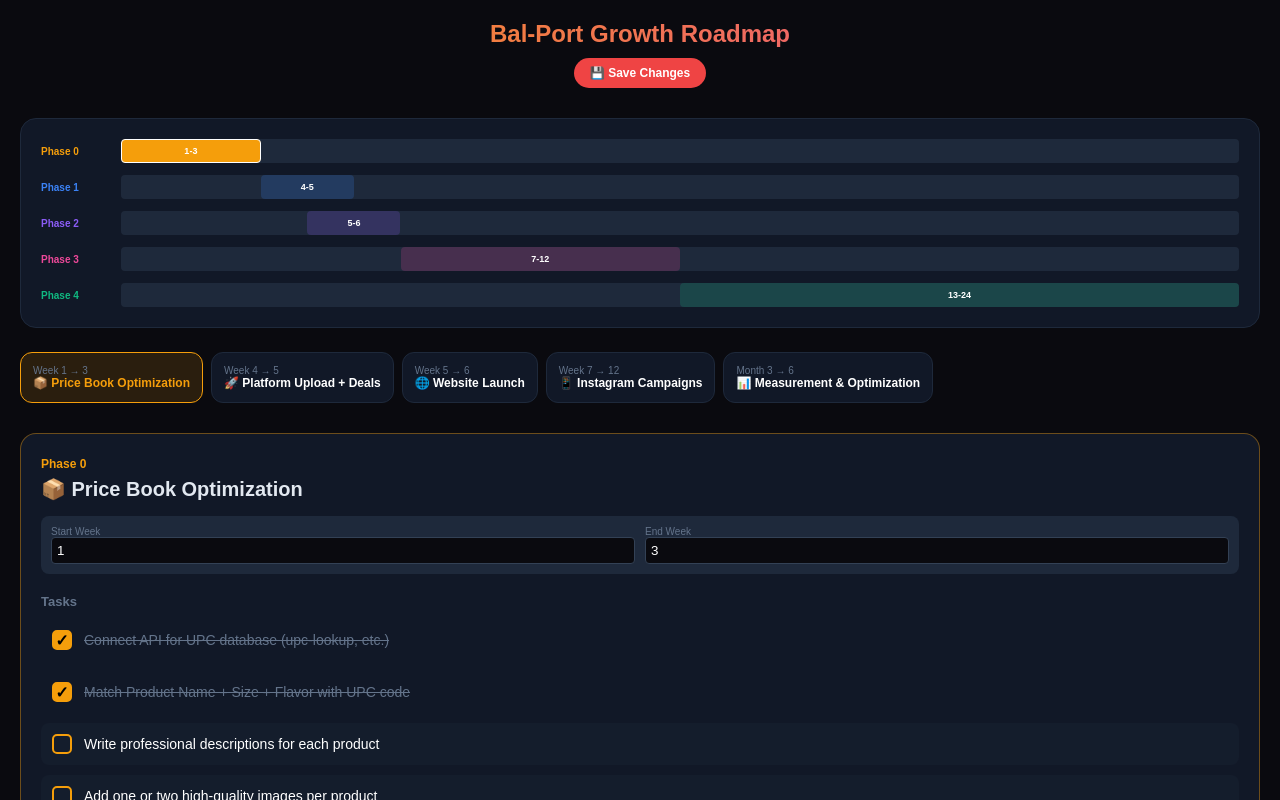
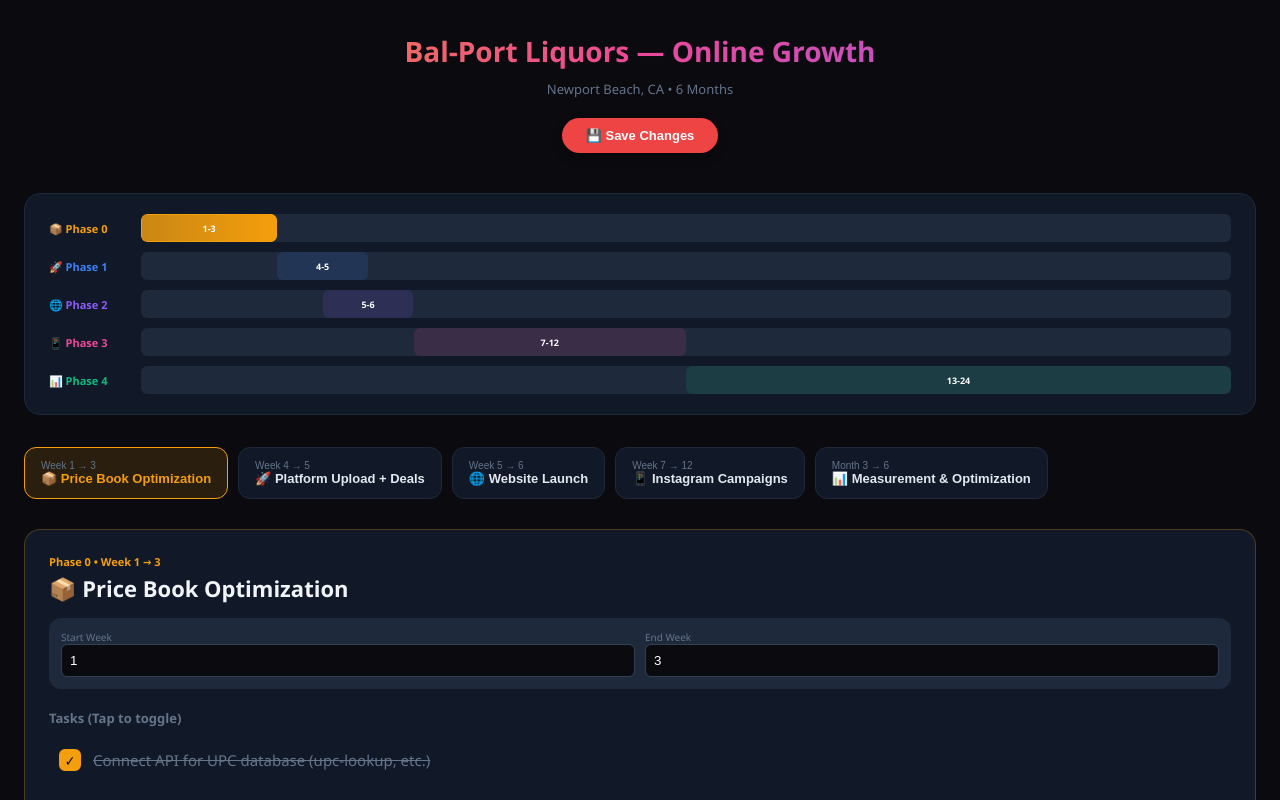
Before and after one commit to GeoTouhme/balport_roadmap, a React (Vite) app: page / in a window 1280 px wide. Both pictures are taken after a click on the button "⚙️ Edit Schedule". Built offline with nearby package versions, Linux system fonts and the light colour scheme.

Commit message:
Restore phase suggestions and extra strategies while keeping schedule editing

```diff
--- a/src/App.jsx
+++ b/src/App.jsx
@@ -17,6 +17,7 @@
       { text: "Add one or two high-quality images per product", done: false },
       { text: "Final review and audit of the price book", done: false },
     ],
+    suggestions: [],
   },
   {
     id: 1,
@@ -30,8 +31,12 @@
     tasks: [
       { text: "Upload optimized price book to DoorDash and Uber Eats", done: false },
       { text: "Update store images and categories on both platforms", done: false },
-      { text: "Launch Offers & Deals plan", done: false },
-      { text: "Verify operating hours and delivery zones", done: false },
+      { text: "Launch Offers & Deals plan (Bundle deals, Free delivery threshold)", done: false },
+      { text: "Verify operating hours, delivery zones, and minimum order", done: false },
+    ],
+    suggestions: [
+      "Create online-exclusive Bundle deals (e.g., Buy 2 + Free delivery)",
+      "Enable 'Pickup discount' on DoorDash to encourage self-collection and reduce commission",
     ],
   },
   {
@@ -45,8 +50,14 @@
     icon: "🌐",
     tasks: [
       { text: "Officially launch the Full Stack website", done: false },
-      { text: "Enable DoorDash Drive API Integration", done: false },
-      { text: "Test Age Verification and Checkout", done: false },
+      { text: "Enable DoorDash Drive On-Demand API Integration", done: false },
+      { text: "Test Age Verification Flow and Checkout page", done: false },
+      { text: "Add Google Analytics + Meta Pixel for tracking", done: false },
+      { text: "Link Google Business Profile to the website", done: false },
+    ],
+    suggestions: [
+      "Add SMS/Email capture at first order to build a customer database for retargeting",
+      "Create an 'Order Direct & Save' page explaining the price difference vs DoorDash",
     ],
   },
   {
@@ -59,9 +70,15 @@
     color: "#ec4899",
     icon: "📱",
     tasks: [
-      { text: "Produce weekly Reels", done: false },
-      { text: "'Order Direct & Pay Less' campaign", done: false },
-      { text: "Paid Ads targeting nearby ZIP codes", done: false },
+      { text: "Produce weekly Reels (featured product, offer, behind the scenes)", done: false },
+      { text: "'Order Direct & Pay Less' campaign targeting Newport Beach", done: false },
+      { text: "Instagram Stories with limited-time offers (Flash deals)", done: false },
+      { text: "Paid Ads targeting nearby ZIP codes (92663, 92657, 92625...)", done: false },
+      { text: "Reply to every comment and Message within 24 hours", done: false },
+    ],
+    suggestions: [
+      "Use UGC (User Generated Content) — ask customers to film their orders for a discount",
+      "Collaborate with local businesses or influencers in Orange County (OC)",
     ],
   },
   {
@@ -74,10 +91,49 @@
     color: "#10b981",
     icon: "📊",
     tasks: [
-      { text: "Analyze Website Conversion Rate", done: false },
-      { text: "Review top-selling products", done: false },
-      { text: "A/B Test product descriptions", done: false },
+      { text: "Analyze Website Conversion Rate vs DoorDash/Uber Eats", done: false },
+      { text: "Review top-selling products and boost their visibility", done: false },
+      { text: "A/B Test product images and descriptions", done: false },
+      { text: "Compare ROAS for each Instagram campaign and refine targeting", done: false },
+      { text: "Add Loyalty Program (points, discount codes for repeat customers)", done: false },
     ],
+    suggestions: [
+      "Start Local SEO: write light blog posts like 'best wine delivery Newport Beach'",
+      "Consider Google Ads for search terms like 'liquor delivery near me' in OC",
+    ],
+  },
+];
+
+const extraStrategies = [
+  {
+    icon: "🗺️",
+    title: "Local SEO",
+    text: "Optimize Google Business Profile. Add fresh photos and update hours. Target keywords like 'liquor delivery Newport Beach'.",
+  },
+  {
+    icon: "💬",
+    title: "SMS Marketing",
+    text: "Collect customer numbers at pickup. Send weekly flash deals. Costs are significantly lower than paid ads.",
+  },
+  {
+    icon: "⭐",
+    title: "Reviews Strategy",
+    text: "Ask every satisfied customer for a Google Review. 10+ positive reviews boost your local search ranking.",
+  },
+  {
+    icon: "🎁",
+    title: "Loyalty Program",
+    text: "Earn points on every website order. Increases retention and motivates direct ordering over DoorDash.",
+  },
+  {
+    icon: "📦",
+    title: "Bundle Deals",
+    text: "Design online-only bundles not available on DoorDash. Makes price comparison harder and increases AOV.",
+  },
+  {
+    icon: "📈",
+    title: "Weekly Reporting",
+    text: "Track daily: Order count, AOV, and best-selling items. Make decisions based on data, not guesswork.",
   },
 ];
 
@@ -89,26 +145,28 @@
   const [isEditing, setIsEditing] = useState(false);
 
   useEffect(() => {
-    const saved = localStorage.getItem("balport_roadmap_v2_progress");
+    const saved = localStorage.getItem("balport_roadmap_v3_progress");
     if (saved) {
-      try { setPhases(JSON.parse(saved)); } catch (e) {}
+      try {
+        setPhases(JSON.parse(saved));
+      } catch (e) {}
     }
   }, []);
 
   const saveToStore = (newPhases) => {
     setPhases(newPhases);
-    localStorage.setItem("balport_roadmap_v2_progress", JSON.stringify(newPhases));
+    localStorage.setItem("balport_roadmap_v3_progress", JSON.stringify(newPhases));
   };
 
   const updateWeeks = (id, start, end) => {
-    const newPhases = phases.map(p => {
+    const newPhases = phases.map((p) => {
       if (p.id === id) {
         const s = Math.max(1, parseInt(start) || 1);
         const e = Math.max(s, parseInt(end) || s);
         return {
           ...p,
           weeks: [s, e],
-          duration: s === e ? `Week ${s}` : `Week ${s} → ${e}`
+          duration: s === e ? `Week ${s}` : `Week ${s} → ${e}`,
         };
       }
       return p;
@@ -117,9 +175,9 @@
   };
 
   const toggleTask = (phaseId, taskIndex) => {
-    const newPhases = phases.map(p => {
+    const newPhases = phases.map((p) => {
       if (p.id === phaseId) {
-        const newTasks = p.tasks.map((t, i) => i === taskIndex ? { ...t, done: !t.done } : t);
+        const newTasks = p.tasks.map((t, i) => (i === taskIndex ? { ...t, done: !t.done } : t));
         return { ...p, tasks: newTasks };
       }
       return p;
@@ -132,39 +190,111 @@
   const barWidth = (s, e) => ((e - s + 1) / TOTAL_WEEKS) * 100;
 
   return (
-    <div style={{ minHeight: "100vh", background: "#0a0a0f", fontFamily: "sans-serif", color: "#e2e8f0", padding: "20px" }}>
-      <div style={{ textAlign: "center", marginBottom: 30 }}>
-        <h1 style={{ fontSize: "24px", margin: "0 0 10px", background: "linear-gradient(to right, #f59e0b, #ec4899)", WebkitBackgroundClip: "text", WebkitTextFillColor: "transparent" }}>
-          Bal-Port Growth Roadmap
+    <div
+      style={{
+        minHeight: "100vh",
+        background: "#0a0a0f",
+        fontFamily: "'Segoe UI', Tahoma, sans-serif",
+        color: "#e2e8f0",
+        padding: "32px 24px",
+        direction: "ltr",
+      }}
+    >
+      {/* Header */}
+      <div style={{ textAlign: "center", marginBottom: 40 }}>
+        <h1
+          style={{
+            fontSize: 28,
+            fontWeight: 800,
+            margin: "0 0 10px",
+            background: "linear-gradient(135deg, #f59e0b, #ec4899, #8b5cf6)",
+            WebkitBackgroundClip: "text",
+            WebkitTextFillColor: "transparent",
+          }}
+        >
+          Bal-Port Liquors — Online Growth
         </h1>
+        <div style={{ fontSize: 13, color: "#64748b", marginBottom: 20 }}>
+          Newport Beach, CA • 6 Months
+        </div>
         <button
           onClick={() => setIsEditing(!isEditing)}
-          style={{ background: isEditing ? "#ef4444" : "#3b82f6", color: "white", border: "none", padding: "8px 16px", borderRadius: "20px", fontSize: "12px", fontWeight: "bold", cursor: "pointer" }}
+          style={{
+            background: isEditing ? "#ef4444" : "#3b82f6",
+            color: "white",
+            border: "none",
+            padding: "10px 24px",
+            borderRadius: "24px",
+            fontSize: "13px",
+            fontWeight: 700,
+            cursor: "pointer",
+            boxShadow: "0 4px 12px rgba(0,0,0,0.3)",
+          }}
         >
           {isEditing ? "💾 Save Changes" : "⚙️ Edit Schedule"}
         </button>
       </div>
 
-      {/* Gantt Bar View */}
-      <div style={{ background: "#111827", borderRadius: "16px", padding: "20px", marginBottom: "24px", border: "1px solid #1e293b", overflowX: "auto" }}>
-        <div style={{ display: "flex", flexDirection: "column", gap: "12px", minWidth: "400px" }}>
+      {/* Gantt Bar */}
+      <div
+        style={{
+          background: "#111827",
+          borderRadius: 16,
+          padding: "20px 24px",
+          marginBottom: 32,
+          border: "1px solid #1e293b",
+          overflowX: "auto",
+        }}
+      >
+        <div style={{ display: "flex", flexDirection: "column", gap: 10, minWidth: "450px" }}>
           {phases.map((p) => (
-            <div key={p.id} style={{ display: "flex", alignItems: "center", gap: "10px" }}>
-              <div style={{ width: "70px", fontSize: "10px", color: p.color, fontWeight: "bold" }}>{p.label}</div>
-              <div style={{ flex: 1, height: "24px", background: "#1e293b", borderRadius: "4px", position: "relative" }}>
-                <div style={{
+            <div
+              key={p.id}
+              onClick={() => setActive(p.id)}
+              style={{ display: "flex", alignItems: "center", gap: 12, cursor: "pointer" }}
+            >
+              <div
+                style={{
+                  width: 80,
+                  fontSize: 11,
+                  color: p.color,
+                  fontWeight: 700,
+                  textAlign: "left",
+                }}
+              >
+                {p.icon} {p.label}
+              </div>
+              <div
+                style={{
+                  flex: 1,
+                  height: 28,
+                  background: "#1e293b",
+                  borderRadius: 6,
+                  position: "relative",
+                  overflow: "hidden",
+                }}
+              >
+                <div
+                  style={{
                     position: "absolute",
                     left: `${barLeft(p.weeks[0])}%`,
                     width: `${barWidth(p.weeks[0], p.weeks[1])}%`,
                     height: "100%",
-                  background: active === p.id ? p.color : `${p.color}33`,
-                  borderRadius: "4px",
-                  transition: "all 0.3s",
-                  display: "flex", alignItems: "center", justifyContent: "center",
-                  fontSize: "9px", color: "#fff", fontWeight: "bold",
-                  border: active === p.id ? "1px solid white" : "none"
-                }}>
+                    background:
+                      active === p.id
+                        ? `linear-gradient(90deg, ${p.color}cc, ${p.color})`
+                        : `${p.color}22`,
+                    border: active === p.id ? `1px solid ${p.color}` : "none",
+                    borderRadius: 6,
+                    transition: "all 0.3s ease",
+                    display: "flex",
+                    alignItems: "center",
+                    justifyContent: "center",
+                  }}
+                >
+                  <span style={{ fontSize: 9, fontWeight: 700, color: "#fff" }}>
                     {p.weeks[0]}-{p.weeks[1]}
+                  </span>
                 </div>
               </div>
             </div>
@@ -172,52 +302,224 @@
         </div>
       </div>
 
-      {/* Phase Selection Tabs */}
-      <div style={{ display: "flex", gap: "8px", overflowX: "auto", marginBottom: "20px", paddingBottom: "10px" }}>
+      {/* Detail Panel */}
+      <div style={{ display: "flex", flexDirection: "column", gap: 20, marginBottom: 28 }}>
+        <div
+          style={{
+            display: "flex",
+            gap: 10,
+            overflowX: "auto",
+            paddingBottom: 10,
+            scrollbarWidth: "none",
+          }}
+        >
           {phases.map((p) => (
-          <button key={p.id} onClick={() => setActive(p.id)} style={{
+            <button
+              key={p.id}
+              onClick={() => setActive(p.id)}
+              style={{
                 background: active === p.id ? `${p.color}22` : "#111827",
                 border: `1px solid ${active === p.id ? p.color : "#1e293b"}`,
-            borderRadius: "12px", padding: "12px", cursor: "pointer", minWidth: "120px", textAlign: "left"
-          }}>
-            <div style={{ fontSize: "10px", color: "#64748b" }}>{p.duration}</div>
-            <div style={{ fontSize: "12px", fontWeight: "bold", color: active === p.id ? p.color : "white" }}>{p.icon} {p.title}</div>
+                borderRadius: 12,
+                padding: "12px 16px",
+                cursor: "pointer",
+                display: "flex",
+                flexDirection: "column",
+                minWidth: "140px",
+                textAlign: "left",
+              }}
+            >
+              <span style={{ fontSize: 10, color: "#64748b" }}>{p.duration}</span>
+              <span
+                style={{
+                  fontSize: 13,
+                  fontWeight: 700,
+                  color: active === p.id ? p.color : "#e2e8f0",
+                }}
+              >
+                {p.icon} {p.title}
+              </span>
             </button>
           ))}
         </div>
 
-      {/* Active Phase Editor/Viewer */}
-      <div style={{ background: "#111827", borderRadius: "16px", padding: "20px", border: `1px solid ${phase.color}66` }}>
-        <div style={{ marginBottom: "20px" }}>
-          <span style={{ fontSize: "12px", color: phase.color, fontWeight: "bold" }}>{phase.label}</span>
-          <h2 style={{ margin: "5px 0", fontSize: "20px" }}>{phase.icon} {phase.title}</h2>
+        <div
+          style={{
+            background: "#111827",
+            borderRadius: 16,
+            padding: 24,
+            border: `1px solid ${phase.color}44`,
+          }}
+        >
+          <div style={{ marginBottom: 20 }}>
+            <div style={{ fontSize: 11, color: phase.color, fontWeight: 700, marginBottom: 4 }}>
+              {phase.label} • {phase.duration}
+            </div>
+            <h2 style={{ margin: "0", fontSize: 22, color: "#f1f5f9" }}>
+              {phase.icon} {phase.title}
+            </h2>
 
             {isEditing && (
-            <div style={{ display: "flex", gap: "10px", marginTop: "15px", background: "#1e293b", padding: "10px", borderRadius: "8px" }}>
+              <div
+                style={{
+                  display: "flex",
+                  gap: 10,
+                  marginTop: 15,
+                  background: "#1e293b",
+                  padding: "12px",
+                  borderRadius: "12px",
+                }}
+              >
                 <div style={{ flex: 1 }}>
-                <label style={{ fontSize: "10px", color: "#64748b", display: "block" }}>Start Week</label>
-                <input type="number" value={phase.weeks[0]} onChange={(e) => updateWeeks(phase.id, e.target.value, phase.weeks[1])} style={{ width: "100%", background: "#0a0a0f", border: "1px solid #334155", color: "white", padding: "5px", borderRadius: "4px" }} />
+                  <label style={{ fontSize: "10px", color: "#64748b", display: "block" }}>
+                    Start Week
+                  </label>
+                  <input
+                    type="number"
+                    value={phase.weeks[0]}
+                    onChange={(e) => updateWeeks(phase.id, e.target.value, phase.weeks[1])}
+                    style={{
+                      width: "100%",
+                      background: "#0a0a0f",
+                      border: "1px solid #334155",
+                      color: "white",
+                      padding: "8px",
+                      borderRadius: "6px",
+                    }}
+                  />
                 </div>
                 <div style={{ flex: 1 }}>
-                <label style={{ fontSize: "10px", color: "#64748b", display: "block" }}>End Week</label>
-                <input type="number" value={phase.weeks[1]} onChange={(e) => updateWeeks(phase.id, phase.weeks[0], e.target.value)} style={{ width: "100%", background: "#0a0a0f", border: "1px solid #334155", color: "white", padding: "5px", borderRadius: "4px" }} />
+                  <label style={{ fontSize: "10px", color: "#64748b", display: "block" }}>
+                    End Week
+                  </label>
+                  <input
+                    type="number"
+                    value={phase.weeks[1]}
+                    onChange={(e) => updateWeeks(phase.id, phase.weeks[0], e.target.value)}
+                    style={{
+                      width: "100%",
+                      background: "#0a0a0f",
+                      border: "1px solid #334155",
+                      color: "white",
+                      padding: "8px",
+                      borderRadius: "6px",
+                    }}
+                  />
                 </div>
               </div>
             )}
           </div>
 
-        <div style={{ fontSize: "13px", fontWeight: "bold", color: "#64748b", marginBottom: "10px" }}>Tasks</div>
-        <div style={{ display: "flex", flexDirection: "column", gap: "10px" }}>
+          <div style={{ fontSize: 13, fontWeight: 700, color: "#64748b", marginBottom: 12 }}>
+            Tasks (Tap to toggle)
+          </div>
+          <div style={{ display: "flex", flexDirection: "column", gap: 12, marginBottom: 24 }}>
             {phase.tasks.map((t, i) => (
-            <div key={i} onClick={() => toggleTask(phase.id, i)} style={{ display: "flex", alignItems: "center", gap: "12px", cursor: "pointer", padding: "10px", background: t.done ? "transparent" : "#1e293b44", borderRadius: "8px", border: "1px solid transparent" }}>
-              <div style={{ width: "20px", height: "20px", borderRadius: "5px", border: `2px solid ${phase.color}`, background: t.done ? phase.color : "transparent", display: "flex", alignItems: "center", justifyContent: "center", flexShrink: 0 }}>
-                {t.done && <span style={{ color: "#000", fontWeight: "bold" }}>✓</span>}
+              <div
+                key={i}
+                onClick={() => toggleTask(phase.id, i)}
+                style={{
+                  display: "flex",
+                  gap: 12,
+                  alignItems: "center",
+                  cursor: "pointer",
+                  padding: "10px",
+                  borderRadius: "8px",
+                  background: t.done ? "transparent" : "#1e293b55",
+                }}
+              >
+                <div
+                  style={{
+                    width: 22,
+                    height: 22,
+                    borderRadius: 6,
+                    flexShrink: 0,
+                    background: t.done ? phase.color : "transparent",
+                    border: `2px solid ${phase.color}`,
+                    display: "flex",
+                    alignItems: "center",
+                    justifyContent: "center",
+                  }}
+                >
+                  {t.done && <span style={{ color: "#000", fontSize: 14, fontWeight: "bold" }}>✓</span>}
                 </div>
-              <span style={{ fontSize: "14px", color: t.done ? "#64748b" : "white", textDecoration: t.done ? "line-through" : "none" }}>{t.text}</span>
+                <span
+                  style={{
+                    fontSize: 15,
+                    color: t.done ? "#64748b" : "#e2e8f0",
+                    textDecoration: t.done ? "line-through" : "none",
+                  }}
+                >
+                  {t.text}
+                </span>
+              </div>
+            ))}
+          </div>
+
+          {phase.suggestions && phase.suggestions.length > 0 && (
+            <>
+              <div style={{ fontSize: 13, fontWeight: 700, color: "#64748b", marginBottom: 12 }}>
+                💡 Additional Suggestions
+              </div>
+              <div style={{ display: "flex", flexDirection: "column", gap: 10 }}>
+                {phase.suggestions.map((s, i) => (
+                  <div
+                    key={i}
+                    style={{
+                      background: `${phase.color}11`,
+                      border: `1px solid ${phase.color}33`,
+                      borderRadius: 10,
+                      padding: "12px 16px",
+                      fontSize: 13,
+                      color: "#94a3b8",
+                      lineHeight: 1.6,
+                    }}
+                  >
+                    {s}
+                  </div>
+                ))}
+              </div>
+            </>
+          )}
+        </div>
+      </div>
+
+      {/* Extra Strategies */}
+      <div
+        style={{
+          background: "#111827",
+          borderRadius: 16,
+          padding: 24,
+          border: "1px solid #1e293b",
+        }}
+      >
+        <div style={{ fontSize: 15, fontWeight: 700, color: "#f1f5f9", marginBottom: 20 }}>
+          🎯 Strategic Recommendations
+        </div>
+        <div style={{ display: "flex", flexDirection: "column", gap: 16 }}>
+          {extraStrategies.map((item, i) => (
+            <div
+              key={i}
+              style={{
+                background: "#0f172a",
+                borderRadius: 12,
+                padding: "16px",
+                border: "1px solid #1e293b",
+              }}
+            >
+              <div style={{ fontSize: 24, marginBottom: 8 }}>{item.icon}</div>
+              <div style={{ fontSize: 15, fontWeight: 700, color: "#f1f5f9", marginBottom: 6 }}>
+                {item.title}
+              </div>
+              <div style={{ fontSize: 13, color: "#64748b", lineHeight: 1.6 }}>{item.text}</div>
             </div>
           ))}
         </div>
       </div>
+
+      <div style={{ textAlign: "center", fontSize: 12, color: "#475569", padding: "32px 0" }}>
+        Your progress and schedule changes are saved locally.
+      </div>
     </div>
   );
 }
```
Lines whose indentation alone changed are shown as unchanged.
